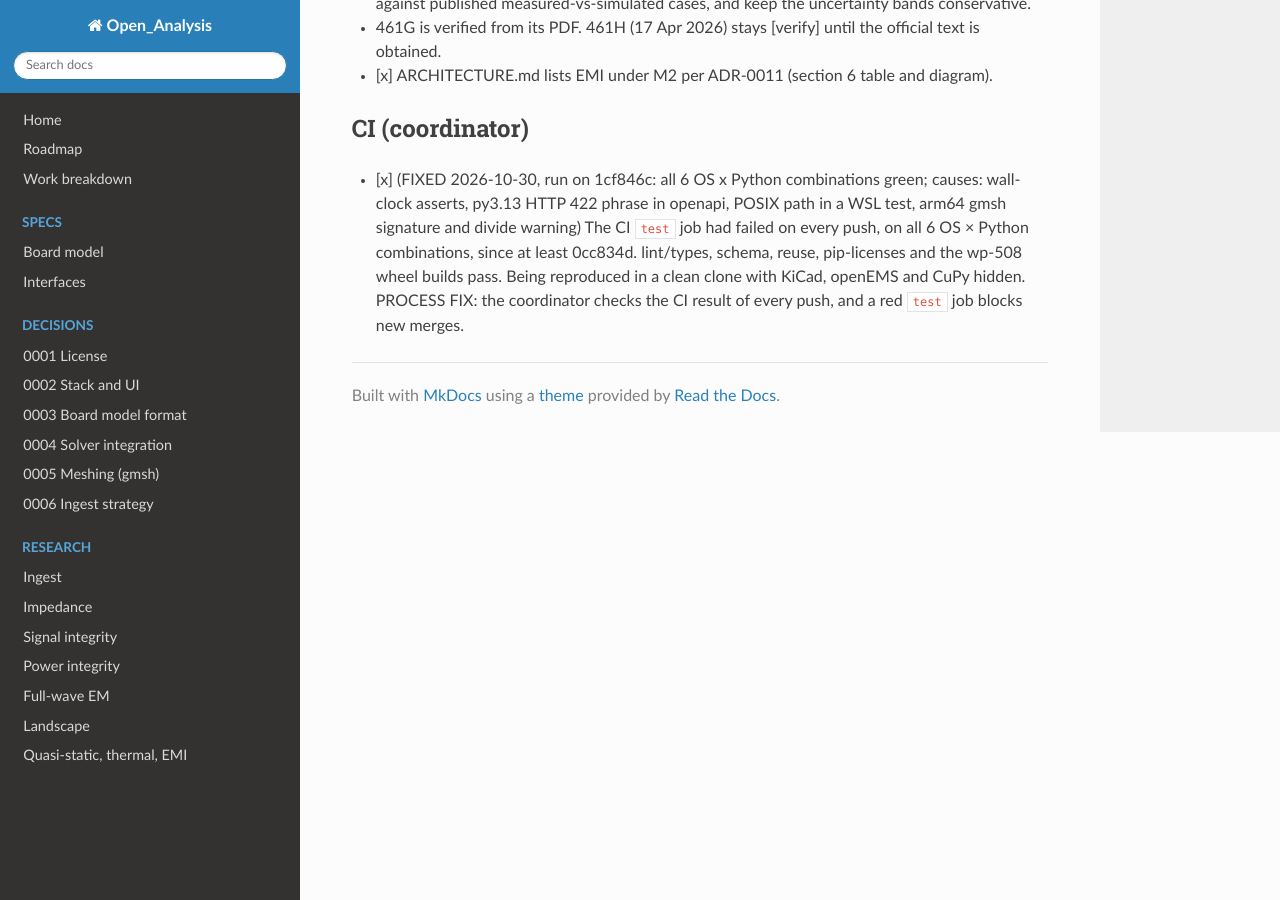
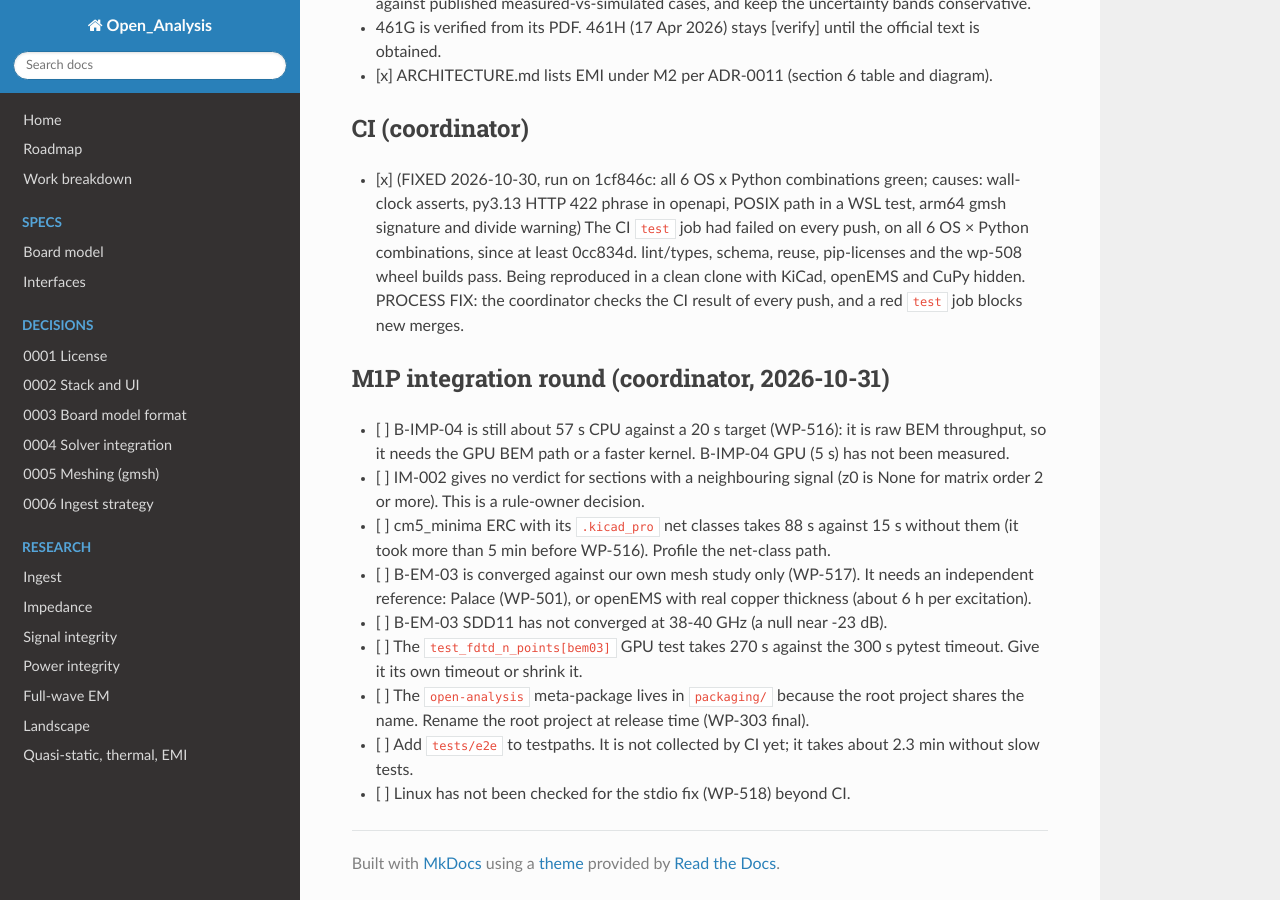
Before and after one commit to C-My-Code/Open_Analysis, an MkDocs documentation site: the page built from docs/FOLLOWUPS.md, in a window 1280 px wide and 900 px high, scrolled down 8189 px. Built offline with MkDocs 1.6.1, drawn with Linux system fonts in a browser that asks for light colours; nearby versions of some CDN libraries.

Commit message:
tests(e2e): cm5_minima ERC with net classes runs (88 s after WP-516); integration follow-ups
Co-Authored-By: Claude Opus 5.5 <noreply@anthropic.com>
Claude-Session: https://claude.ai/code/session_011igm87KKv2vvAPV69iyBbW
Signed-off-by: C-My-Code <60239929+C-My-Code@users.noreply.github.com>

```diff
--- a/docs/FOLLOWUPS.md
+++ b/docs/FOLLOWUPS.md
@@ -193,3 +193,14 @@ The integrator tracks known gaps found while merging work packages here. Each it
 
 ## CI (coordinator)
 - [x] (FIXED 2026-10-30, run on 1cf846c: all 6 OS x Python combinations green; causes: wall-clock asserts, py3.13 HTTP 422 phrase in openapi, POSIX path in a WSL test, arm64 gmsh signature and divide warning) The CI `test` job had failed on every push, on all 6 OS × Python combinations, since at least 0cc834d. lint/types, schema, reuse, pip-licenses and the wp-508 wheel builds pass. Being reproduced in a clean clone with KiCad, openEMS and CuPy hidden. PROCESS FIX: the coordinator checks the CI result of every push, and a red `test` job blocks new merges.
+
+## M1P integration round (coordinator, 2026-10-31)
+- [ ] B-IMP-04 is still about 57 s CPU against a 20 s target (WP-516): it is raw BEM throughput, so it needs the GPU BEM path or a faster kernel. B-IMP-04 GPU (5 s) has not been measured.
+- [ ] IM-002 gives no verdict for sections with a neighbouring signal (z0 is None for matrix order 2 or more). This is a rule-owner decision.
+- [ ] cm5_minima ERC with its `.kicad_pro` net classes takes 88 s against 15 s without them (it took more than 5 min before WP-516). Profile the net-class path.
+- [ ] B-EM-03 is converged against our own mesh study only (WP-517). It needs an independent reference: Palace (WP-501), or openEMS with real copper thickness (about 6 h per excitation).
+- [ ] B-EM-03 SDD11 has not converged at 38-40 GHz (a null near -23 dB).
+- [ ] The `test_fdtd_n_points[bem03]` GPU test takes 270 s against the 300 s pytest timeout. Give it its own timeout or shrink it.
+- [ ] The `open-analysis` meta-package lives in `packaging/` because the root project shares the name. Rename the root project at release time (WP-303 final).
+- [ ] Add `tests/e2e` to testpaths. It is not collected by CI yet; it takes about 2.3 min without slow tests.
+- [ ] Linux has not been checked for the stdio fix (WP-518) beyond CI.
```
Also changed, not shown: 1 other file.
